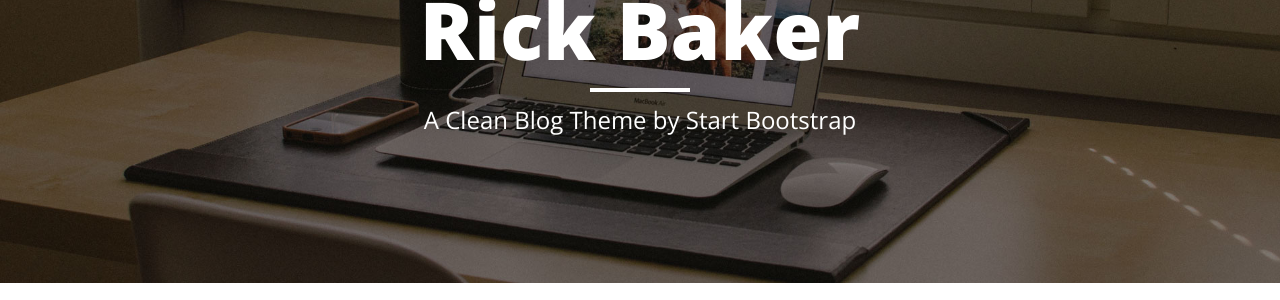
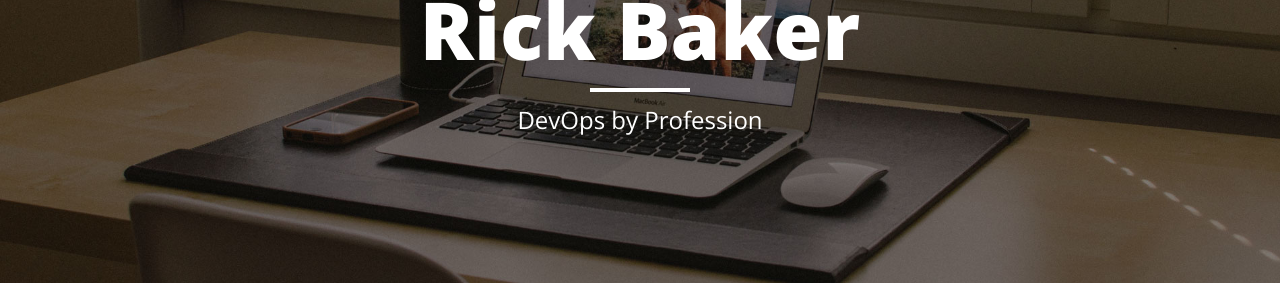
Before and after one commit to ricktbaker/ricktbaker.github.io, a Jekyll site: the page built from index.html, in a window 1280 px wide. Shown: the part 165-465 px from the top of the page. Built offline with Jekyll 4.4.1, drawn with Linux system fonts in a browser that asks for light colours; nearby versions of some CDN libraries; the list of posts is cut into pages by our own code.

Commit message:
initial checkin

```diff
--- a/index.html
+++ b/index.html
@@ -1,6 +1,6 @@
 ---
 layout: page
-description: "A Clean Blog Theme by Start Bootstrap"
+description: "DevOps by Profession"
 ---
 
 {% for post in paginator.posts %}
```
